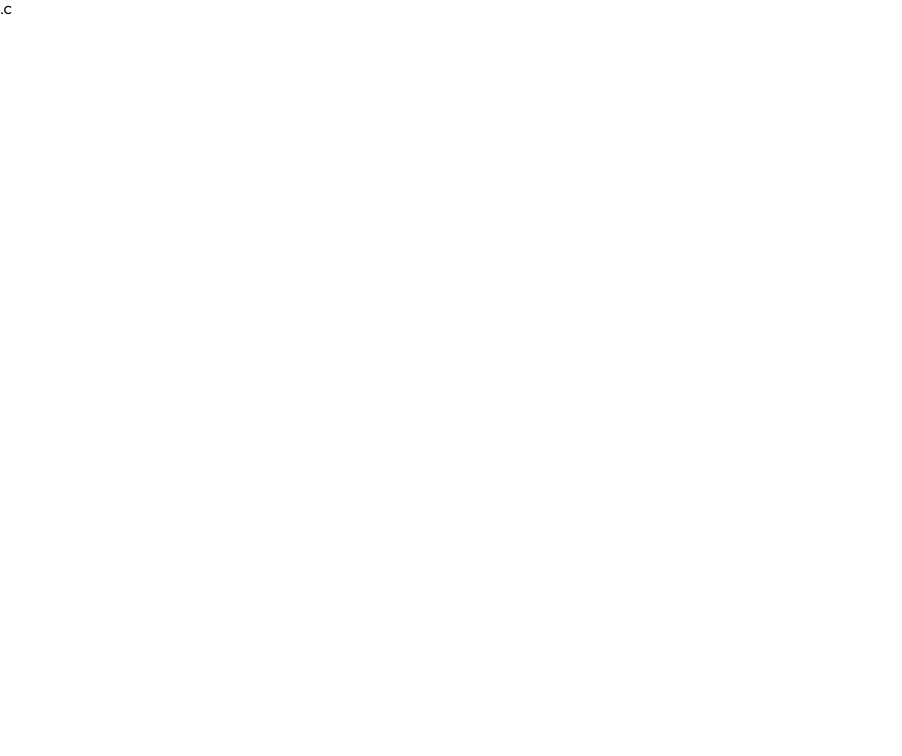
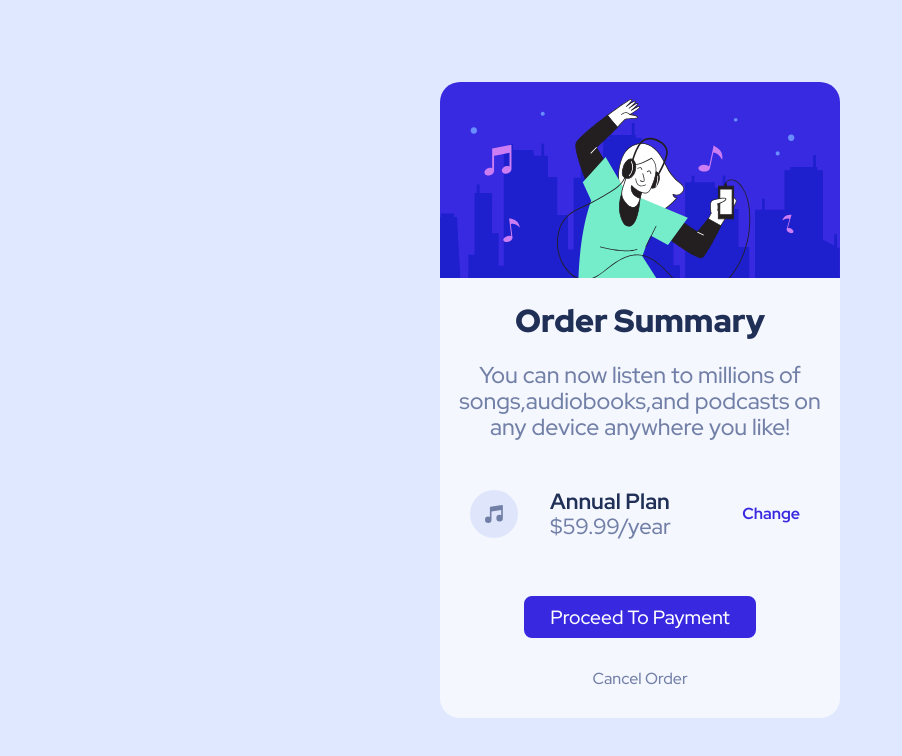
Before and after one commit to rahulvr29/order-summary-component, a plain HTML site: page index.html in a window 1280 px wide. Shown: the whole page, without its empty margins (0-902 px from the left). Drawn offline with Linux system fonts and the light colour scheme.

Commit message:
order summary done

```diff
--- a/index.html
+++ b/index.html
@@ -10,6 +10,21 @@
   <title>Order Summary Component</title>
 </head>
 <body>
-  .c
+  <div class="card">
+    <div class="card-container-one">
+      <img src="./images/illustration-hero.svg" alt="image" class="card-img">
+      <h1 class="card-title">Order Summary</h1>
+      <p class="card-discription">You can now listen to millions of songs,audiobooks,and podcasts on any device anywhere you like!</p>
+    </div>
+    <div class="card-container-two">
+      <img src="./images/icon-music.svg" alt="audio-img" class="card-audio-img">
+      <h2 class="card-annualplan">Annual Plan <span class="rate">$59.99/year</span></h2>
+      <a href="https://open.spotify.com/" target="_blank"  class="link">Change</a>
+    </div>
+    <div class="card-container-three">
+      <button class="btn btn-blue">Proceed to Payment</button>
+      <a href="#" class="card-cancel">Cancel Order</a>
+    </div>
+  </div>
 </body>
 </html>
--- a/style/style.css
+++ b/style/style.css
@@ -12,21 +12,98 @@
 html {
   font-size: 16px;
   scroll-behavior: smooth;
+  background-color: black;
+}
+
+:root{
+  --clr-Pale-blue: hsl(225, 100%, 94%);
+  --clr-Bright-blue: hsl(245, 75%, 52%);
+  --clr-Very-pale-blue: hsl(225, 100%, 98%);
+  --clr-Desaturated-blue: hsl(224, 23%, 55%);
+  --clr-Dark-blue: hsl(223, 47%, 23%);
 }
 
 body {
   font-family: 'Red Hat Display', sans-serif;
-  background-color: #fff;
+  background-color: var(--clr-Pale-blue);
+  width: 100vw;
+  height: 100vh;
+  display: flex;
+  align-items: center;
+  justify-content: center;
+}
+.card{
+  width: 25rem;
+  height: auto;
+  background-color: var(--clr-Very-pale-blue);
+  padding-bottom: 5rem ;
+  border-radius: 20px;
+  display: flex;
+  flex-direction: column;
+  gap: 3rem;
+}
+.card-img{
+  border-top-right-radius:20px ;
+  border-top-left-radius:20px;
+}
+.card-title{
+  font-size: 2rem;
+  color: var(--clr-Dark-blue);
+  text-align: center;
+  font-weight: 900;
+}
+.card-discription{
+  font-size:23px;
+  color: var(--clr-Desaturated-blue);
+  text-align: center;
+  font-weight: 200;
 }
 
-/* global css */
 img {
   width: 100%;
   height: auto;
   -o-object-fit: contain;
   object-fit: contain;
 }
+.card-container-two{
+  display: flex;
+  flex-direction: row;
+  align-items: center;
+  justify-content: center;
+  gap: 2rem;
+}
+.card-audio-img{
+  margin-left: 30px;
+  width: 4.5rem;
+}
+.card-annualplan{
+  color: var(--clr-Dark-blue);
+  font-size: 22px;
+}
+.rate{
+  color:var(--clr-Desaturated-blue) ;
+  font-weight: 200;
+}
+.link{
+  margin-right: 40px;
+  color: var(--clr-Bright-blue);
+  font-weight: 700;
+}
+.card-container-three{
+  display: flex;
+  flex-direction: column;
+  align-items: center;
+  justify-content: center;
+  gap: 2rem;
+}
+.btn btn-blue{
+  color: var(--clr-Bright-blue);
 
+}
+.card-cancel{
+  color: var(--clr-Desaturated-blue);
+  margin-bottom: -50px;
+}
 a {
   text-decoration: none;
 }
@@ -35,12 +112,7 @@ li {
   list-style: none;
 }
 
-.container {
-  max-width: 1140px;
-  margin: 0 auto;
-  padding-left: 1rem;
-  padding-right: 1rem;
-}
+
 
 .btn {
   display: inline-block;
@@ -52,12 +124,12 @@ li {
   font-weight: 500;
   cursor: pointer;
   /* customize */
-  background-color: #1c2042;
+  background-color: var(--clr-Bright-blue);
   color: white;
-  border: 2px solid #1c2042;
+  border: 2px solid var(--clr-Bright-blue);
 }
 
-@media screen and (min-width: 576px) {
+@media screen and (min-width: 375px) {
 }
 
 /* Medium devices (tablets) */
```
